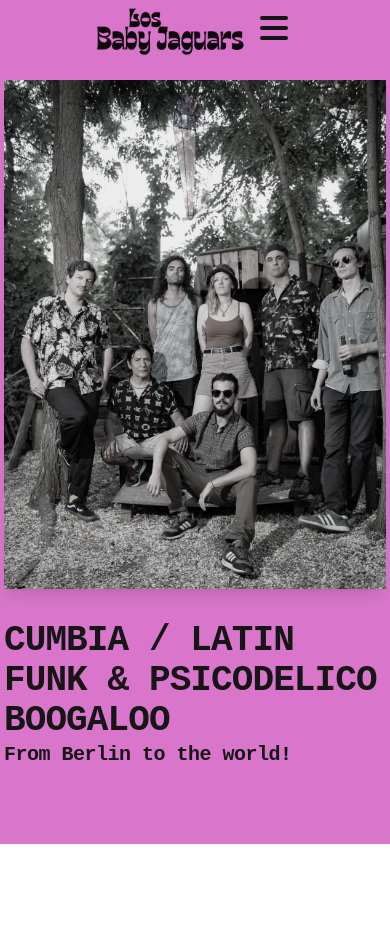
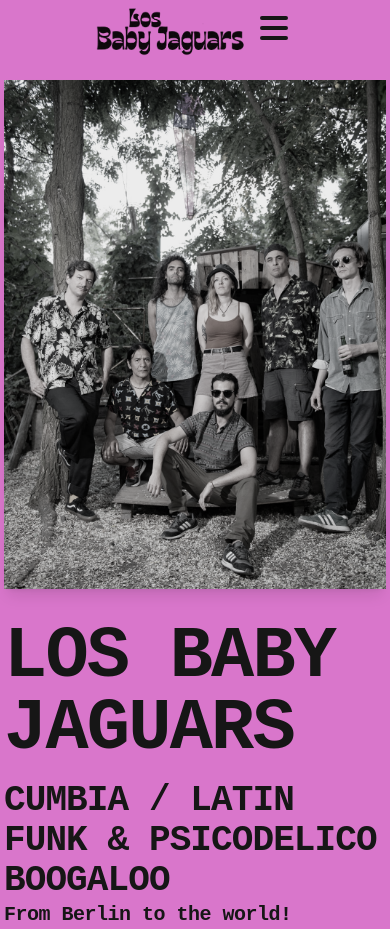
Before and after one commit to nachoguzman79/losbabyjaguars, a React (Vite) app: page / in a window 390 px wide. Before the commit the page ends 844 px from the top, so only its background shows below. Built offline with nearby package versions, Linux system fonts and the light colour scheme.

Commit message:
adde  h1 in mobile view

```diff
--- a/src/pages/Home.jsx
+++ b/src/pages/Home.jsx
@@ -15,7 +15,7 @@ const Home = () => {
 
         {/* Columna de texto */}
         <div className="flex flex-col justify-center items-start text-center md:text-left h-full order-2 md:order-1">
-          <h1 className="hidden md:block text-7xl md:text-9xl font-extrabold mb-4 tracking-tight md:flex-auto text-left">
+          <h1 className=" md:block text-7xl md:text-9xl font-extrabold mb-4 tracking-tight md:flex-auto text-left">
             LOS BABY JAGUARS
           </h1>
           <h2 className="text-4xl md:text-7xl font-semibold  tracking-tight md:flex-auto text-left">
```
